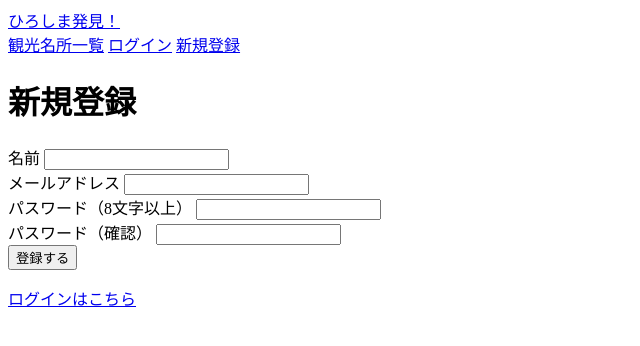
After one commit to hk0917/SWEXE-Team-08-, a Rails app: page /signup in a window 1280 px wide. The commit adds this page. Shown: the top 346 px of the page, without its empty margins (0-640 px from the left). Run offline with Rails 7, Linux system fonts and the light colour scheme; some libraries are stand-ins or nearby versions.

Commit message:
ログイン機能追加

```diff
--- /dev/null
+++ b/app/controllers/admin/base_controller.rb
@@ -0,0 +1,3 @@
+class Admin::BaseController < ApplicationController
+  before_action :require_admin
+end
--- /dev/null
+++ b/app/controllers/admin/dashboard_controller.rb
@@ -0,0 +1,4 @@
+class Admin::DashboardController < Admin::BaseController
+  def index
+  end
+end
--- a/app/controllers/application_controller.rb
+++ b/app/controllers/application_controller.rb
@@ -4,4 +4,28 @@ class ApplicationController < ActionController::Base
 
   # Changes to the importmap will invalidate the etag for HTML responses
   stale_when_importmap_changes
+
+  helper_method :current_user, :logged_in?
+
+  private
+
+  def current_user
+    @current_user ||= User.find_by(id: session[:user_id]) if session[:user_id]
+  end
+
+  def logged_in?
+    current_user.present?
+  end
+
+  # Issue 6・7 でも使う（未ログインならログイン画面へ）
+  def require_login
+    return if logged_in?
+    redirect_to login_path, alert: "ログインしてください"
+  end
+
+  # 管理者だけ通す（Issue 8・9 でも使う）
+  def require_admin
+    return require_login unless logged_in?
+    redirect_to root_path, alert: "管理者のみアクセスできます" unless current_user.admin?
+  end
 end
--- /dev/null
+++ b/app/controllers/users_controller.rb
@@ -0,0 +1,22 @@
+class UsersController < ApplicationController
+  def new
+    @user = User.new
+  end
+
+  def create
+    @user = User.new(user_params)
+    if @user.save
+      reset_session
+      session[:user_id] = @user.id
+      redirect_to root_path, notice: "登録しました"
+    else
+      render :new, status: :unprocessable_entity
+    end
+  end
+
+  private
+
+  def user_params
+    params.expect(user: [:name, :email, :password, :password_confirmation])
+  end
+end
--- /dev/null
+++ b/app/views/admin/dashboard/index.html.erb
@@ -0,0 +1,2 @@
+<h1>管理者ページ</h1>
+<p>集計画面は Issue 8 で実装します。</p>
--- a/app/views/layouts/application.html.erb
+++ b/app/views/layouts/application.html.erb
@@ -28,9 +28,19 @@
       <%= link_to "ひろしま発見！", root_path, class: "logo" %>
       <nav>
         <%= link_to "観光名所一覧", spots_path %>
+        <% if logged_in? %>
+          <span><%= current_user.name %> さん</span>
+          <%= link_to "管理者ページ", admin_root_path if current_user.admin? %>
+          <%= button_to "ログアウト", logout_path, method: :delete, class: "btn", form: { style: "display:inline" } %>
+        <% else %>
+          <%= link_to "ログイン", login_path %>
+          <%= link_to "新規登録", signup_path %>
+        <% end %>
       </nav>
     </header>
     <main class="container">
+      <% if notice %><p class="flash notice"><%= notice %></p><% end %>
+      <% if alert %><p class="flash alert"><%= alert %></p><% end %>
       <%= yield %>
     </main>
   </body>
--- /dev/null
+++ b/app/views/users/new.html.erb
@@ -0,0 +1,31 @@
+<h1>新規登録</h1>
+
+<% if @user.errors.any? %>
+  <ul class="errors">
+    <% @user.errors.full_messages.each do |message| %>
+      <li><%= message %></li>
+    <% end %>
+  </ul>
+<% end %>
+
+<%= form_with model: @user do |f| %>
+  <div class="field">
+    <%= f.label :name, "名前" %>
+    <%= f.text_field :name %>
+  </div>
+  <div class="field">
+    <%= f.label :email, "メールアドレス" %>
+    <%= f.email_field :email %>
+  </div>
+  <div class="field">
+    <%= f.label :password, "パスワード（8文字以上）" %>
+    <%= f.password_field :password %>
+  </div>
+  <div class="field">
+    <%= f.label :password_confirmation, "パスワード（確認）" %>
+    <%= f.password_field :password_confirmation %>
+  </div>
+  <%= f.submit "登録する", class: "btn" %>
+<% end %>
+
+<p><%= link_to "ログインはこちら", login_path %></p>
--- a/config/routes.rb
+++ b/config/routes.rb
@@ -1,16 +1,15 @@
 Rails.application.routes.draw do
-  # Define your application routes per the DSL in https://guides.rubyonrails.org/routing.html
+    resources :spots, only: [:index, :show]
+    root "home#top"
 
-  # Reveal health status on /up that returns 200 if the app boots with no exceptions, otherwise 500.
-  # Can be used by load balancers and uptime monitors to verify that the app is live.
-  get "up" => "rails/health#show", as: :rails_health_check
+    get    "signup", to: "users#new"
+    resources :users, only: [:create]
 
-  # Render dynamic PWA files from app/views/pwa/* (remember to link manifest in application.html.erb)
-  # get "manifest" => "rails/pwa#manifest", as: :pwa_manifest
-  # get "service-worker" => "rails/pwa#service_worker", as: :pwa_service_worker
-  resources :spots, only: [:index, :show]
-  # Defines the root path route ("/")
-  root "home#top"
-  # Issue 3・4 で index / show を実装する
-  resources :spots, only: [:index, :show]
+    get    "login",  to: "sessions#new"
+    post   "login",  to: "sessions#create"
+    delete "logout", to: "sessions#destroy"
+
+    namespace :admin do
+        root "dashboard#index"
+    end
 end
```
Also changed, not shown: app/controllers/sessions_controller.rb (added, +21 -0 lines), app/models/user.rb (+6 -2 lines), app/views/sessions/new.html.erb (added, +15 -0 lines), Gemfile.lock.
